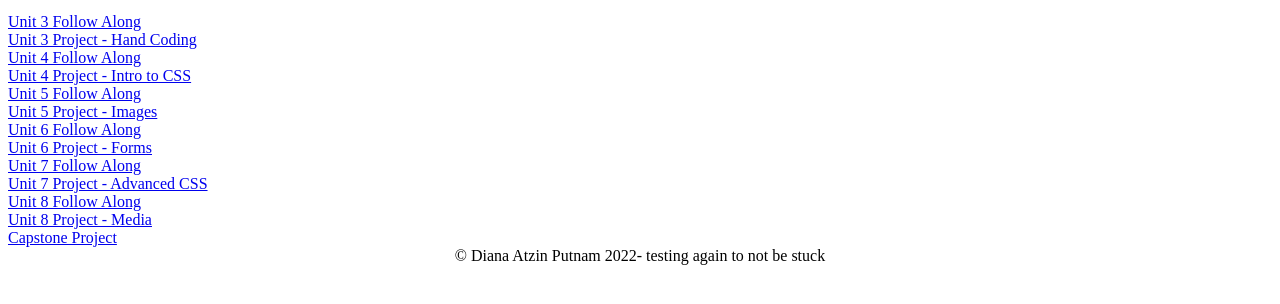
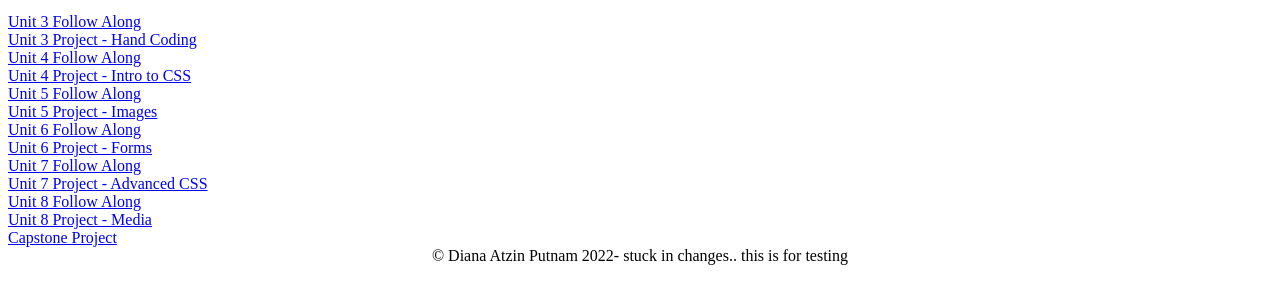
Before and after one commit to DianaAtzin/DGM2120-Repo, a plain HTML site: page index.html in a window 1280 px wide. Shown: the part 312-616 px from the top of the page. Drawn offline with Linux system fonts and the light colour scheme.

Commit message:
testing issue with sync changes

```diff
--- a/index.html
+++ b/index.html
@@ -46,7 +46,7 @@
     </main>
 
     <footer>
-        &copy; Diana Atzin Putnam 2022- testing again to not be stuck
+        &copy; Diana Atzin Putnam 2022- stuck in changes.. this is for testing
     </footer>
 
 </body>
```
